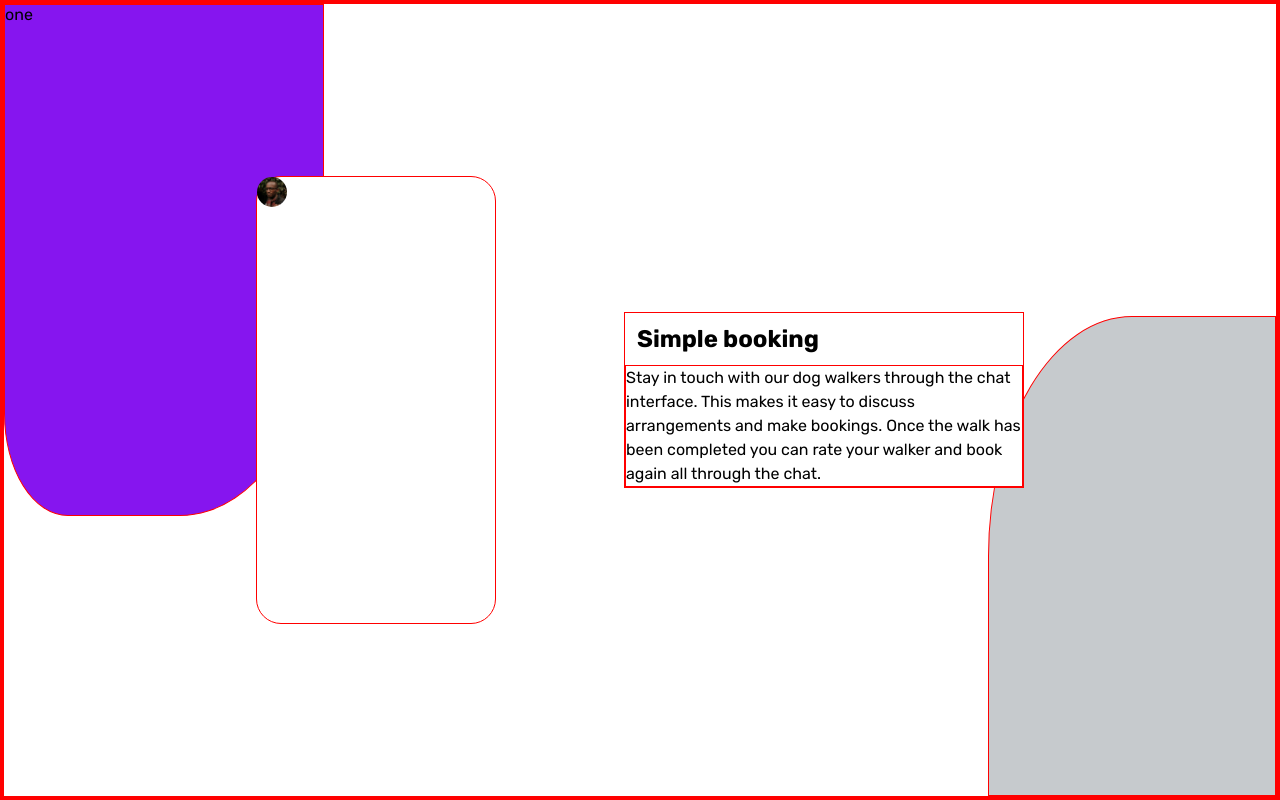
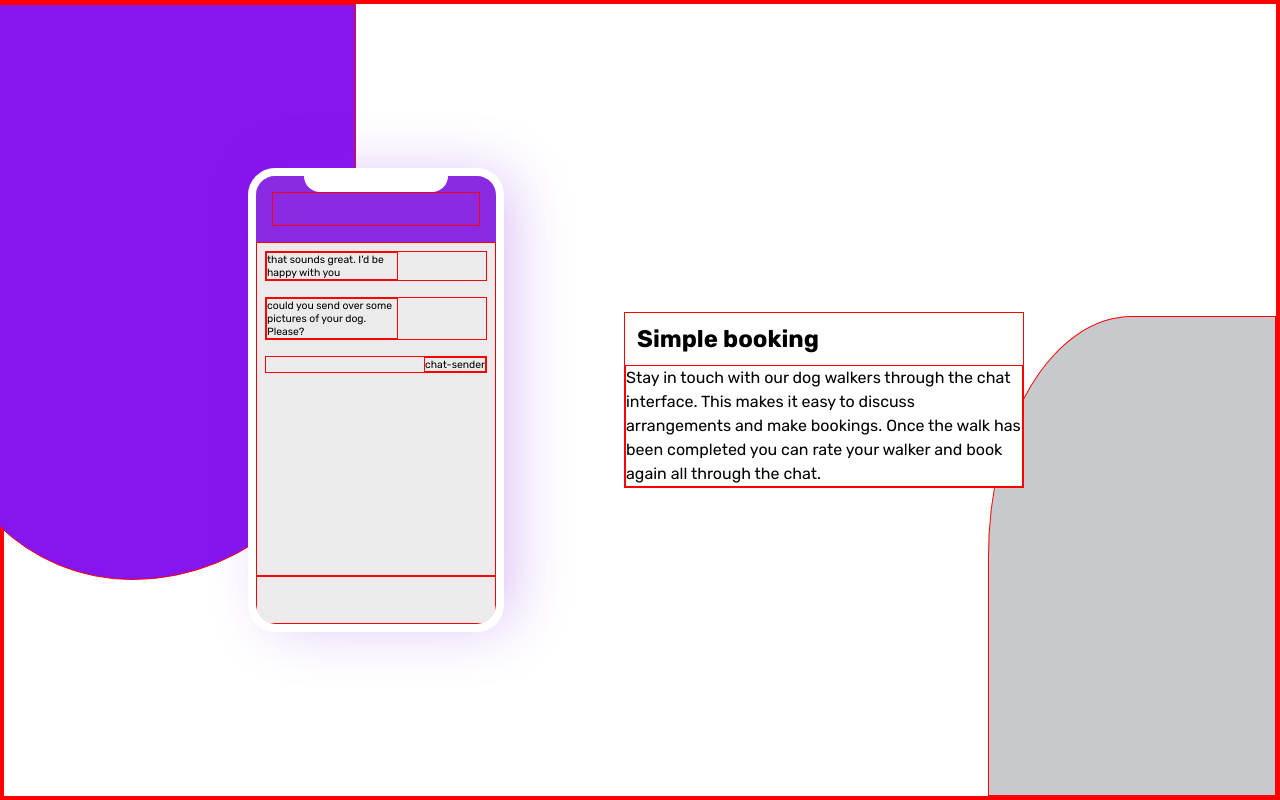
Before and after one commit to JyteCeo/Chat-app-interface, a plain HTML site: page index.html in a window 1280 px wide. Drawn offline with Linux system fonts and the light colour scheme.

Commit message:
set up chat screen layout

```diff
--- a/index.html
+++ b/index.html
@@ -16,8 +16,25 @@
   </div>
 
   <div class="chat-screen">
-    <div class="img-wrapper">
-      <img src="images/avatar.jpg" alt="avatar-dp" height="30px" width="30px">
+    <div class="chat-profile">
+      <div class="chat-accent"></div>
+      <div class="chat-profile-content"></div>
+    </div>
+    <div class="chat-message">
+      <div class="chat-receiver">
+        <div class="chat">that sounds great. I'd be happy with you</div>
+      </div>
+      <div class="chat-receiver">
+        <div class="chat">could you send over some pictures of your dog. Please?</div>
+      </div>
+
+      <div class="chat-sender">
+        <div class="chat"> chat-sender</div>
+      </div>
+    </div>
+
+    <div class="chat-input">
+
     </div>
   </div>
 
--- a/styles.css
+++ b/styles.css
@@ -13,7 +13,6 @@ p{
   border: 1px solid red;
   line-height: 1.5em;
   font-size: 16px;
-
 }
 .container{
   width: 100%;
@@ -36,10 +35,12 @@ h2{
   top: 0;
   left: 0;
   border: 1px solid red;
-  width: 20em;
-  height: 32em;
+  width: 26em;
+  height: 36em;
   background-color: hsl(271, 87%, 51%);
-  border-radius: 0 0 45% 20%;
+  border-bottom-right-radius: 14em;
+  border-bottom-left-radius: 12em;
+  transform: translateX(-4em);
 }
 img-wrapper{
   background-color: blueviolet;
@@ -64,11 +65,103 @@ img{
 .chat-screen {
   width: 15em;
   height: 28em;
-  border: 1px solid red;
-  background: white;
+  background: rgb(235, 235, 235);
   z-index: 2;
   flex: 0 0 auto;
-  border-radius: 25px;
+  border-radius: 1.2em;
+  outline: 8px solid white;
+  box-shadow: 15px 0px 60px rgba(137, 43, 226, 0.308);
+  overflow: hidden;
+  display: flex;
+  flex-direction: column;
+  align-items: center;
+  justify-content: flex-start;
+}
+
+.chat-profile {
+  height: 4.5em;
+  width: 100%;
+  background: blueviolet;
+  position: relative;
+  display: flex;
+  align-items: flex-end;
+  justify-content: center;
+  padding: 1em;
+}
+
+.chat-profile-content {
+  border: 1px solid red;
+  width: 100%;
+  height: 1em;
+  padding: 1em;
+}
+
+.chat-accent {
+  position: absolute;
+  top: 0;
+  width: 60%;
+  height: 2em;
+  background: white;
+  z-index: 5;
+  border-radius: 1.5em;
+  transform: translateY(-50%);
+}
+
+.chat-message {
+  width: 100%;
+  border: 1px solid red;
+  height: 100%;
+  overflow: auto;
+  display: flex;
+  flex-direction: column;
+  justify-content: flex-start;
+  align-items: center;
+  gap: 1em;
+  padding: 0.5em;
+}
+
+.chat-input {
+  width: 100%;
+  height: 4em;
+  border: 1px solid red;
+}
+
+.chat-message::-webkit-scrollbar {
+  display: none;
+}
+
+/* Hide scrollbar for IE, Edge and Firefox */
+.chat-message {
+  -ms-overflow-style: none;  /* IE and Edge */
+  scrollbar-width: none;  /* Firefox */
+}
+
+.chat-receiver {
+  flex: 0 0 auto;
+  width: 100%;
+  border: 1px solid red;
+  display: flex;
+  flex-direction: column;
+  align-items: flex-start;
+  justify-content: flex-start;
+  gap: 0.5em;
+}
+
+.chat-sender {
+  display: flex;
+  flex-direction: column;
+  align-items: flex-end;
+  justify-content: flex-start;
+  gap: 0.5em;
+  flex: 0 0 auto;
+  width: 100%;
+  border: 1px solid red;
+}
+
+.chat {
+  border: 1px solid red;
+  font-size: 0.65rem;
+  max-width: 60%;
 }
 
 .description {
```
